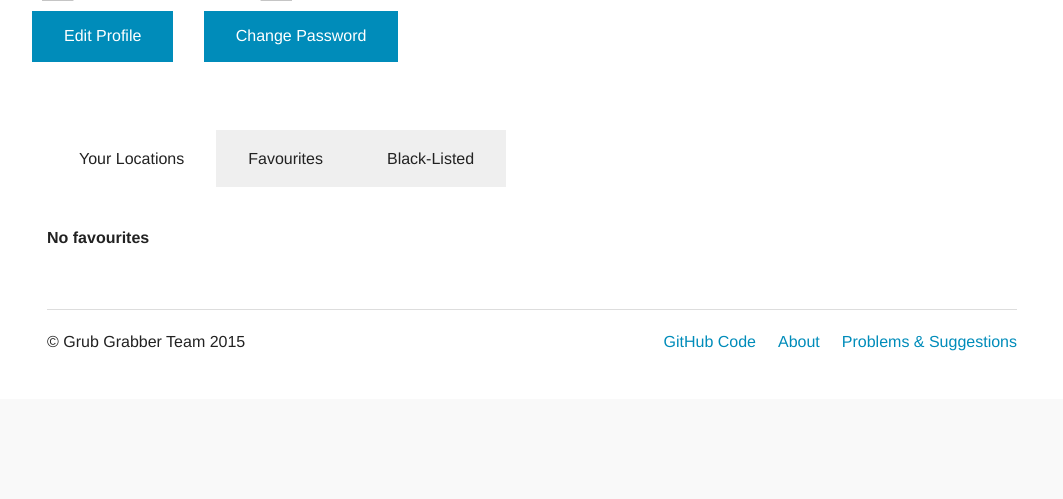
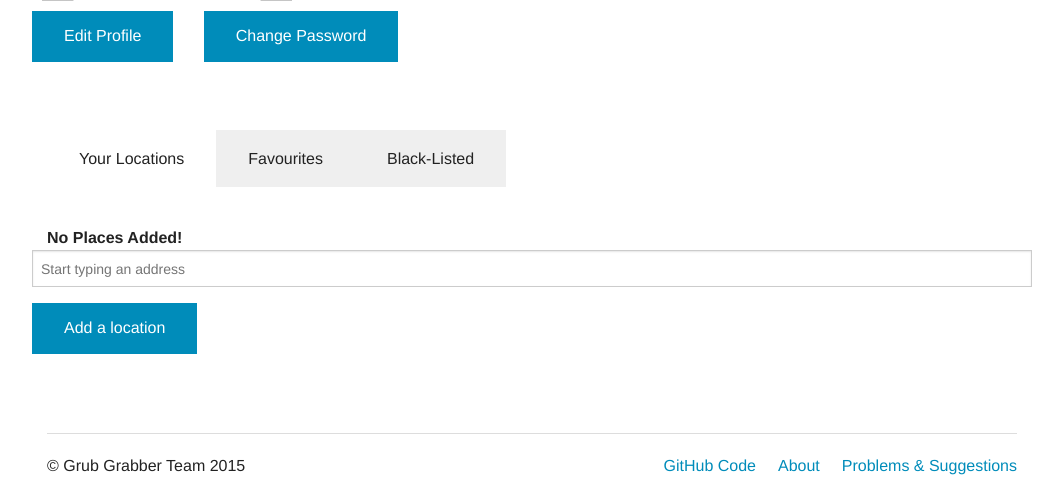
Before and after one commit to isaac-jordan/GrubGrabber, a Django app: page /profile/ in a window 1280 px wide. Shown: the part 401-900 px from the top of the page, without its empty margins (108-1171 px from the left). Before the commit the page ends 752 px from the top, so only its background shows below. Run offline with Django 3.2, Linux system fonts and the light colour scheme; the visitor is signed in with stand-in values (Sample User, id 1); data comes from the database, SQL or seed files in the repository; data that the repository does not hold is empty; some libraries are stand-ins or nearby versions.

Commit message:
profile bug fixed

```diff
--- a/grubgrabber/templates/profile.html
+++ b/grubgrabber/templates/profile.html
@@ -55,7 +55,7 @@
         </ul>
         <div class="tabs-content">
 
-          <section aria-hidden="true" class="content" id="panel2-1"><br>
+          <section aria-hidden="false" class="content active" id="panel2-1"><br>
             <div class="row">
 			{% if locations %}
               {% for location in locations %}
@@ -74,7 +74,7 @@
             <a id="addLocation" class="button">Add a location</a>
           </section>
 
-          <section aria-hidden="true" class="content active" id="panel2-2"><br>
+          <section aria-hidden="true" class="content" id="panel2-2"><br>
             {% if favourites %}
               {% for favourite in favourites %}
                 <p><a href="/place/{{ favourite.place_id }}">{{ favourite.name | safe }}</a></p>
```
